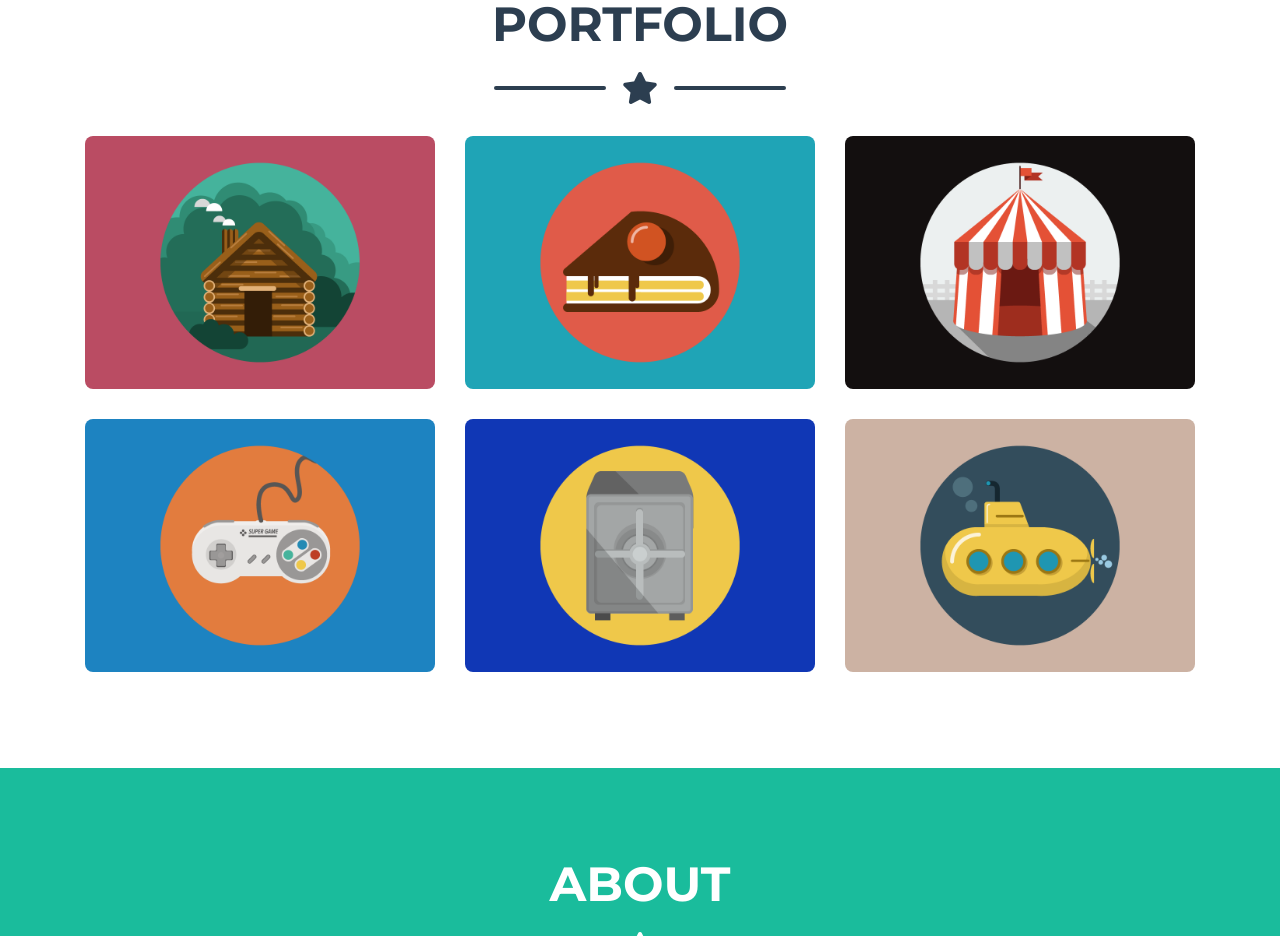
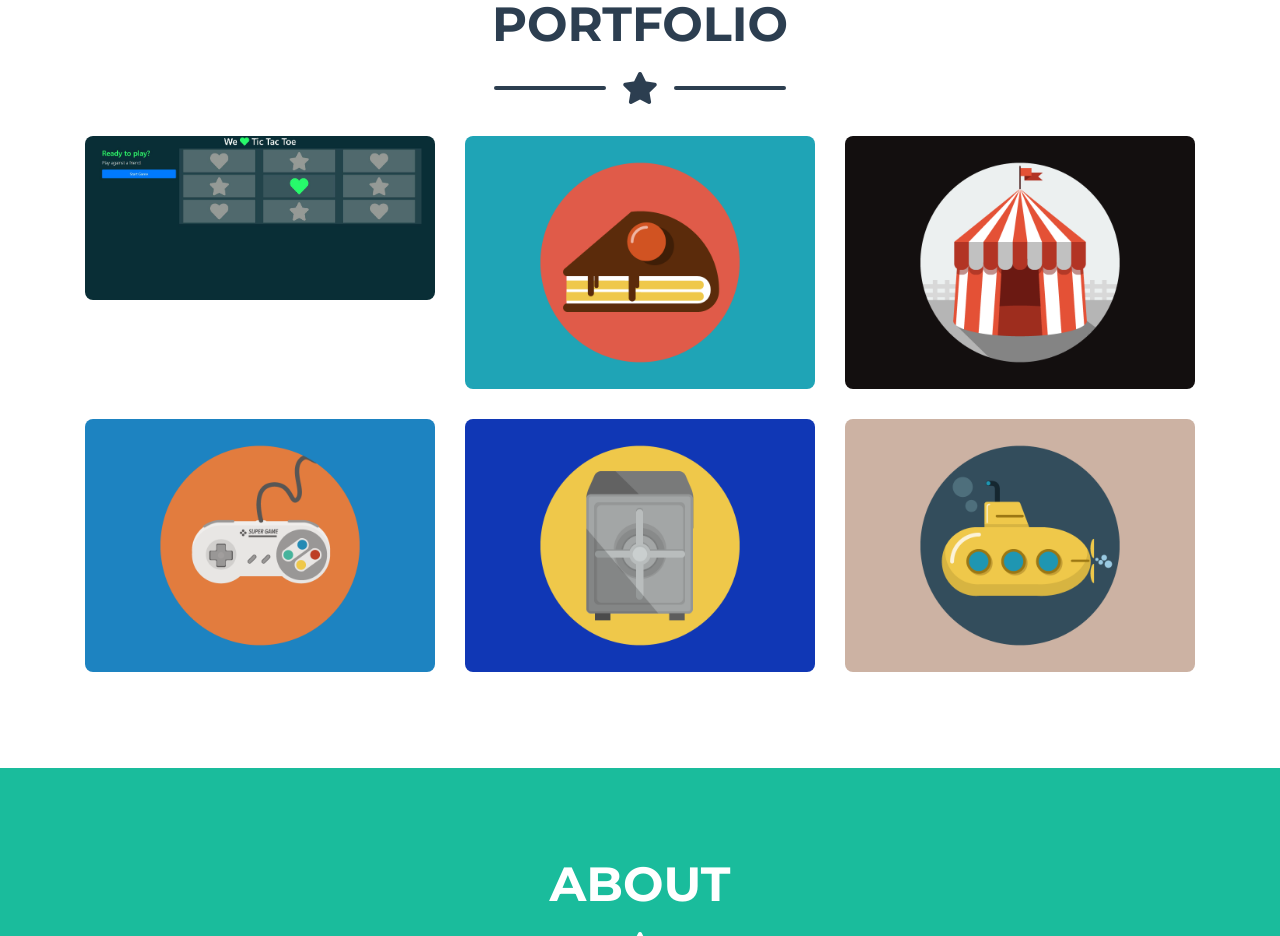
Before and after one commit to DougJones866/dougjones866.github.io, a website with bundled scripts: page index.html in a window 1280 px wide. Shown: the part 880-1816 px from the top of the page. Built offline with nearby package versions, Linux system fonts and the light colour scheme.

Commit message:
added item

```diff
--- a/index.html
+++ b/index.html
@@ -99,7 +99,7 @@
                 <i class="fas fa-plus fa-3x"></i>
               </div>
             </div>
-            <img class="img-fluid" src="img/portfolio/cabin.png" alt="">
+            <img class="img-fluid" src="img/portfolio/Tic.jpg" alt="Tic Tac Toe">
           </div>
         </div>
 
@@ -336,7 +336,7 @@
             <div class="row justify-content-center">
               <div class="col-lg-8">
                 <!-- Portfolio Modal - Title -->
-                <h2 class="portfolio-modal-title text-secondary text-uppercase mb-0">Log Cabin</h2>
+                <h2 class="portfolio-modal-title text-secondary text-uppercase mb-0">Tic Tac Toe</h2>
                 <!-- Icon Divider -->
                 <div class="divider-custom">
                   <div class="divider-custom-line"></div>
@@ -346,7 +346,7 @@
                   <div class="divider-custom-line"></div>
                 </div>
                 <!-- Portfolio Modal - Image -->
-                <img class="img-fluid rounded mb-5" src="img/portfolio/cabin.png" alt="">
+                <img class="img-fluid rounded mb-5" src="img/portfolio/Tic.jpg" alt="Tic Tac Toe">
                 <!-- Portfolio Modal - Text -->
                 <p class="mb-5">Lorem ipsum dolor sit amet, consectetur adipisicing elit. Mollitia neque assumenda ipsam nihil, molestias magnam, recusandae quos quis inventore quisquam velit asperiores, vitae? Reprehenderit soluta, eos quod consequuntur itaque. Nam.</p>
                 <button class="btn btn-primary" href="#" data-dismiss="modal">
```
Also changed, not shown: img/portfolio/Tic.jpg (added).
